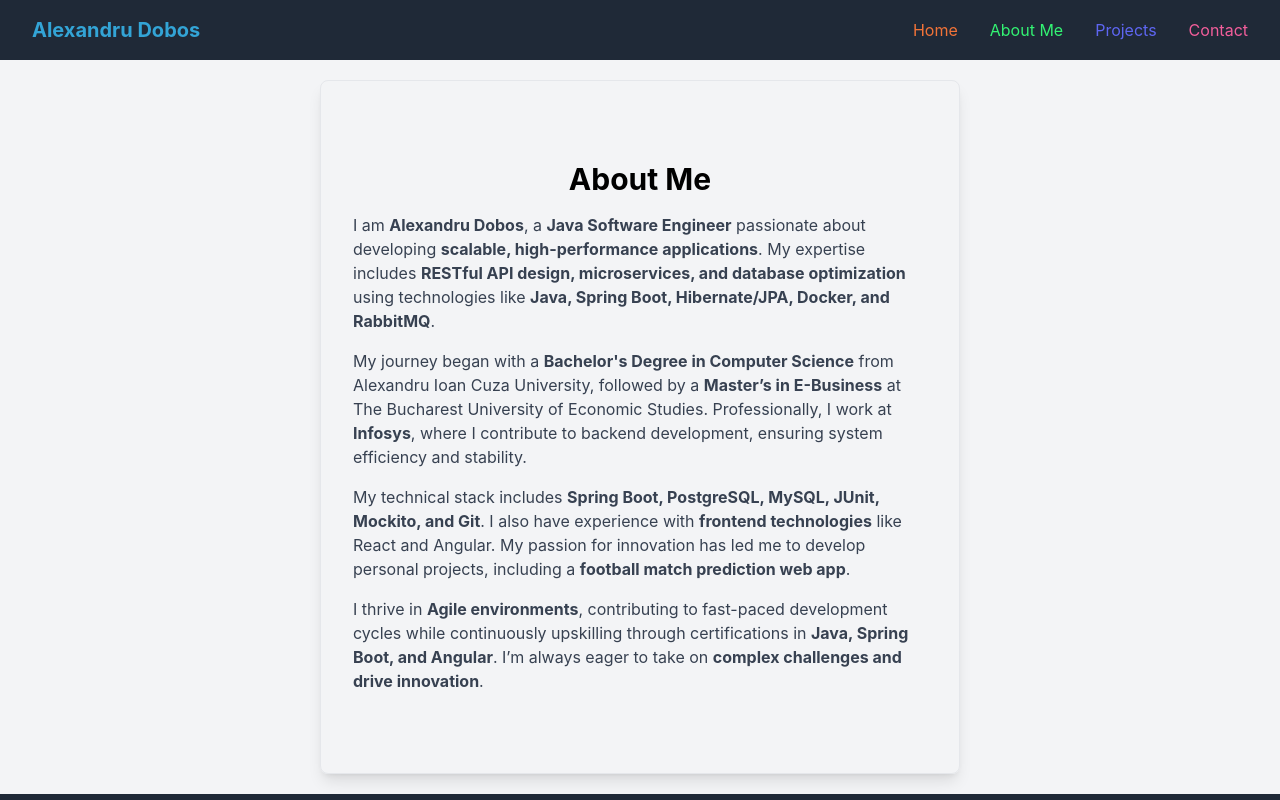
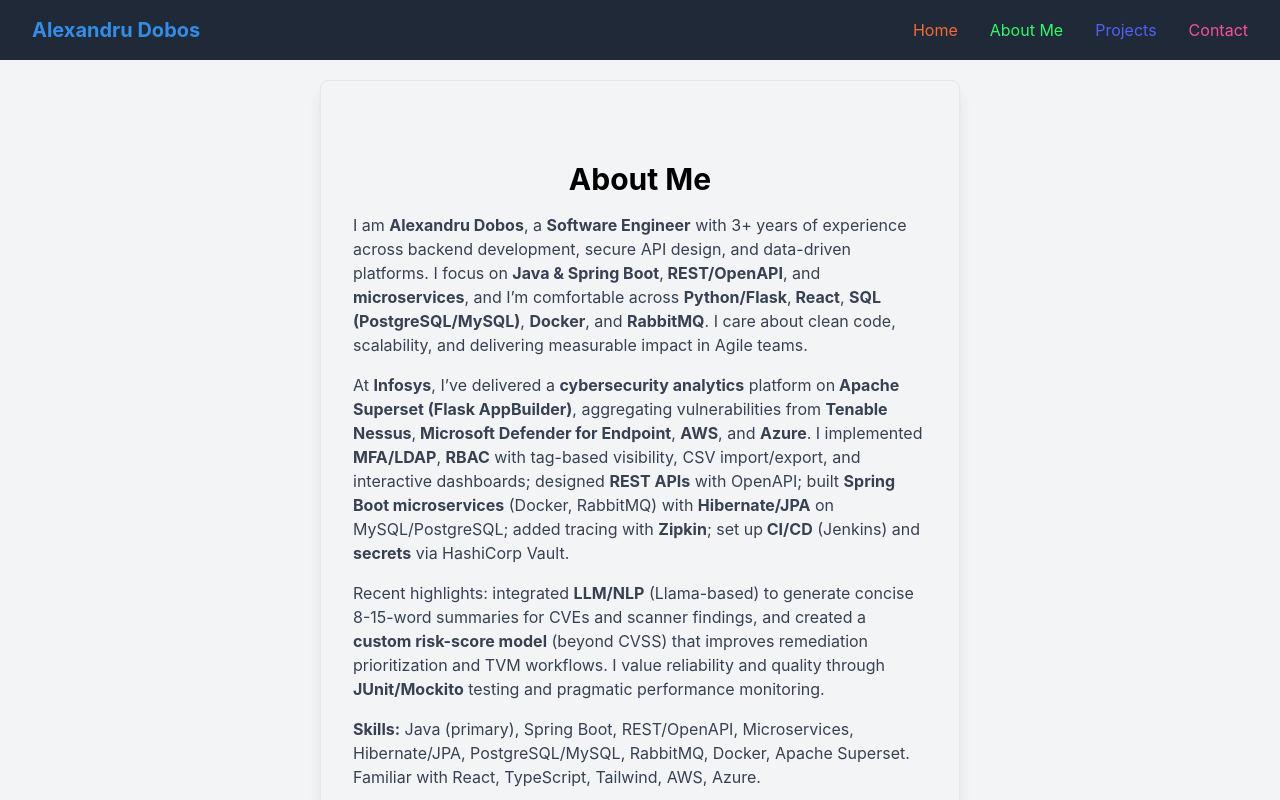
Before and after one commit to AlexandruDobos/personal-portofolio, a React (Create React App) app: page /about in a window 1280 px wide. Shown: the top 800 px of the page. Built offline with nearby package versions, Linux system fonts and the light colour scheme.

Commit message:
feat(portfolio): add Viitorul Răchiteni project card and update About page

```diff
--- a/src/pages/About.jsx
+++ b/src/pages/About.jsx
@@ -4,13 +4,55 @@
   return (
     <section className="container mx-auto py-20 w-full md:w-1/2 px-8 border rounded-lg shadow-lg mt-20 mb-5">
       <h2 className="text-3xl font-bold text-center">About Me</h2>
+
       <motion.p
         className="mt-4 text-gray-700"
         initial={{ opacity: 0, x: -50 }}
         animate={{ opacity: 1, x: 0 }}
         transition={{ duration: 1 }}
       >
-    I am <strong>Alexandru Dobos</strong>, a <strong>Java Software Engineer</strong> passionate about developing <strong>scalable, high-performance applications</strong>. My expertise includes <strong>RESTful API design, microservices, and database optimization</strong> using technologies like <strong>Java, Spring Boot, Hibernate/JPA, Docker, and RabbitMQ</strong>.
+        I am <strong>Alexandru Dobos</strong>, a <strong>Software Engineer</strong> with 3+ years of experience across
+        backend development, secure API design, and data-driven platforms. I focus on <strong>Java &amp; Spring Boot</strong>,
+        <strong> REST/OpenAPI</strong>, and <strong>microservices</strong>, and I’m comfortable across <strong>Python/Flask</strong>,
+        <strong> React</strong>, <strong>SQL (PostgreSQL/MySQL)</strong>, <strong>Docker</strong>, and <strong>RabbitMQ</strong>.
+        I care about clean code, scalability, and delivering measurable impact in Agile teams.
+      </motion.p>
+
+      <motion.p
+        className="mt-4 text-gray-700"
+        initial={{ opacity: 0, x: 50 }}
+        animate={{ opacity: 1, x: 0 }}
+        transition={{ duration: 1 }}
+      >
+        At <strong>Infosys</strong>, I’ve delivered a <strong>cybersecurity analytics</strong> platform on
+        <strong> Apache Superset (Flask AppBuilder)</strong>, aggregating vulnerabilities from <strong>Tenable Nessus</strong>,
+        <strong> Microsoft Defender for Endpoint</strong>, <strong>AWS</strong>, and <strong>Azure</strong>. I implemented
+        <strong> MFA/LDAP</strong>, <strong>RBAC</strong> with tag-based visibility, CSV import/export, and interactive dashboards;
+        designed <strong>REST APIs</strong> with OpenAPI; built <strong>Spring Boot microservices</strong> (Docker, RabbitMQ)
+        with <strong>Hibernate/JPA</strong> on MySQL/PostgreSQL; added tracing with <strong>Zipkin</strong>; set up
+        <strong> CI/CD</strong> (Jenkins) and <strong>secrets</strong> via HashiCorp Vault.
+      </motion.p>
+
+      <motion.p
+        className="mt-4 text-gray-700"
+        initial={{ opacity: 0, x: -50 }}
+        animate={{ opacity: 1, x: 0 }}
+        transition={{ duration: 1 }}
+      >
+        Recent highlights: integrated <strong>LLM/NLP</strong> (Llama-based) to generate concise 8-15-word summaries for CVEs
+        and scanner findings, and created a <strong>custom risk-score model</strong> (beyond CVSS) that improves remediation
+        prioritization and TVM workflows. I value reliability and quality through <strong>JUnit/Mockito</strong> testing and
+        pragmatic performance monitoring.
+      </motion.p>
+
+      <motion.p
+        className="mt-4 text-gray-700"
+        initial={{ opacity: 0, x: 50 }}
+        animate={{ opacity: 1, x: 0 }}
+        transition={{ duration: 1 }}
+      >
+        <strong>Skills:</strong> Java (primary), Spring Boot, REST/OpenAPI, Microservices, Hibernate/JPA,
+        PostgreSQL/MySQL, RabbitMQ, Docker, Apache Superset. Familiar with React, TypeScript, Tailwind, AWS, Azure.
       </motion.p>
       <motion.p
         className="mt-4 text-gray-700"
@@ -18,26 +60,9 @@
         animate={{ opacity: 1, x: 0 }}
         transition={{ duration: 1 }}
       >
-    My journey began with a <strong>Bachelor's Degree in Computer Science</strong> from Alexandru Ioan Cuza University, followed by a <strong>Master’s in E-Business</strong> at The Bucharest University of Economic Studies. Professionally, I work at <strong>Infosys</strong>, where I contribute to backend development, ensuring system efficiency and stability.
-  </motion.p>
-  <motion.p
-    className="mt-4 text-gray-700"
-    initial={{ opacity: 0, x: -50 }}
-    animate={{ opacity: 1, x: 0 }}
-    transition={{ duration: 1 }}
-  >
-    My technical stack includes <strong>Spring Boot, PostgreSQL, MySQL, JUnit, Mockito, and Git</strong>. I also have experience with <strong>frontend technologies</strong> like React and Angular. My passion for innovation has led me to develop personal projects, including a <strong>football match prediction web app</strong>.
-  </motion.p>
-  <motion.p
-    className="mt-4 text-gray-700"
-    initial={{ opacity: 0, x: 50 }}
-    animate={{ opacity: 1, x: 0 }}
-    transition={{ duration: 1 }}
-  >
-    I thrive in <strong>Agile environments</strong>, contributing to fast-paced development cycles while continuously upskilling through certifications in <strong>Java, Spring Boot, and Angular</strong>. I’m always eager to take on <strong>complex challenges and drive innovation</strong>.
+        <strong> Education:</strong> M.Sc. E-Business (2022–2024, ASE Bucharest) and B.Sc. Computer Science (2019–2022, UAIC Iași).
       </motion.p>
     </section>
-
   );
 }
 
--- a/src/pages/Home.jsx
+++ b/src/pages/Home.jsx
@@ -65,7 +65,7 @@
             animate={{ opacity: 1, x: 0 }}
             transition={{ duration: 1 }}
           >
-            Java Software Engineer | React & Spring Boot Enthusiast | Problem Solver
+            Software Engineer | React & Spring Boot Enthusiast | Problem Solver
           </motion.p>
           <motion.p
             className="mt-2 text-gray-600"
@@ -73,7 +73,7 @@
             animate={{ opacity: 1, x: 0 }}
             transition={{ duration: 1 }}
           >
-            I'm a passionate Java Software Engineer with a strong focus on clean code, scalable architectures, and microservices development. With hands-on experience in Java, Spring Boot, RESTful APIs, Docker, and RabbitMQ, I specialize in designing and optimizing backend systems that power high-performance applications.
+            I'm a passionate Software Engineer with a strong focus on clean code, scalable architectures, and microservices development. With hands-on experience in Java, Spring Boot, RESTful APIs, Docker, and RabbitMQ, I specialize in designing and optimizing backend systems that power high-performance applications.
 
             My expertise includes building robust microservices, enhancing database efficiency with Hibernate/JPA, and ensuring system stability through performance monitoring. I thrive in Agile environments, contributing to cutting-edge projects while continuously upskilling with the latest technologies.
 
--- a/src/pages/Projects.jsx
+++ b/src/pages/Projects.jsx
@@ -8,29 +8,42 @@
 
   const projects = [
     {
+      title: 'Viitorul Răchiteni',
+      shortDescription: 'Community site for a local football club: news, fixtures, players, donations.',
+      longDescription:
+        'A full-stack community platform for ACS Viitorul Răchiteni: news, fixtures, player profiles, per-match stats, donations, and an admin panel. Stack: React + Tailwind (frontend), Spring Boot (backend), PostgreSQL, Docker/NGINX, Cloudflare (R2/DNS/CDN). Includes JWT auth, role-based access, and secure media delivery via R2 presigned URLs.',
+      image: '/viitorulRachiteniLogo.png',
+      // Înlocuiește cu repo-ul GitHub când e public
+      github: 'https://github.com/AlexandruDobos/viitorul-rachiteni',
+      youtube: '#',
+    },
+    {
       title: 'KickerConnect',
       shortDescription: 'A mobile app for football enthusiasts to organize and join matches.',
-      longDescription: 'KickerConnect is a mobile application designed for football enthusiasts to connect, organize games, and foster a community centered around the sport. Built using modern technologies, it bridges the gap between individuals looking to play and enjoy football. Features include user registration, group event management, and a user-friendly interface. The app is developed using React Native for the frontend, Spring Boot with Java for the backend, and MySQL for data storage.',
+      longDescription:
+        'KickerConnect is a mobile application designed for football enthusiasts to connect, organize games, and foster a community centered around the sport. Built using modern technologies, it bridges the gap between individuals looking to play and enjoy football. Features include user registration, group event management, and a user-friendly interface. The app is developed using React Native for the frontend, Spring Boot with Java for the backend, and MySQL for data storage.',
       image: '/kickerConnectLogo.png',
       github: 'https://github.com/AlexandruDobos/kickerconnect',
-      youtube: 'https://youtu.be/YurZ7IWYxs0'
+      youtube: 'https://youtu.be/YurZ7IWYxs0',
     },
     {
       title: 'SQL Game',
       shortDescription: 'An interactive game for learning and practicing SQL queries.',
-      longDescription: 'SQL Game is a web application designed to help users practice and improve their database query skills. It is suitable for beginners and experienced users who want to refresh their SQL knowledge. The platform includes different difficulty levels, theoretical and practical questions, and a reward-based system where users earn points for correct answers. The application is built using PHP and MySQL for the backend, with a React-based frontend.',
+      longDescription:
+        'SQL Game is a web application designed to help users practice and improve their database query skills. It is suitable for beginners and experienced users who want to refresh their SQL knowledge. The platform includes different difficulty levels, theoretical and practical questions, and a reward-based system where users earn points for correct answers. The application is built using PHP and MySQL for the backend, with a React-based frontend.',
       image: '/sqlGameLogo.png',
       github: 'https://github.com/AlexandruDobos/SQL-Game',
-      youtube: 'https://www.youtube.com/watch?v=GB0d3855X4Y'
+      youtube: 'https://www.youtube.com/watch?v=GB0d3855X4Y',
     },
     {
       title: 'Football Matches - Prediction App',
       shortDescription: 'A web app for viewing football matches and making predictions.',
-      longDescription: 'Football Matches - Prediction App is a web-based platform that allows users to view football matches, add predictions, and analyze match statistics. The app integrates data from the Football API Sports and provides features such as match viewer, custom predictions, bet ticket management, and an admin panel for result validation. The backend is powered by Node.js, while the frontend is built with React.',
+      longDescription:
+        'Football Matches - Prediction App is a web-based platform that allows users to view football matches, add predictions, and analyze match statistics. The app integrates data from the Football API Sports and provides features such as match viewer, custom predictions, bet ticket management, and an admin panel for result validation. The backend is powered by Node.js, while the frontend is built with React.',
       image: '/footballPredictionLogo.jpg',
       github: 'https://github.com/AlexandruDobos/football-matches',
-      youtube: '#'
-    }
+      youtube: '#',
+    },
   ];
 
   return (
@@ -50,13 +63,31 @@
             >
               <XMarkIcon className="h-6 w-6" />
             </button>
-            <img src={projects[expandedProject].image} alt={projects[expandedProject].title} className="w-full h-auto max-h-96 object-contain rounded-lg mb-4" />
+            <img
+              src={projects[expandedProject].image}
+              alt={projects[expandedProject].title}
+              className="w-full h-auto max-h-96 object-contain rounded-lg mb-4"
+            />
             <h3 className="text-lg font-bold">{projects[expandedProject].title}</h3>
             <p className="mt-2 text-gray-600">{projects[expandedProject].shortDescription}</p>
             <p className="mt-2 text-gray-700">{projects[expandedProject].longDescription}</p>
-            <a href={projects[expandedProject].github} target="_blank" rel="noopener noreferrer" className="mt-4 text-blue-500 underline">GitHub Project</a>
+            <a
+              href={projects[expandedProject].github}
+              target="_blank"
+              rel="noopener noreferrer"
+              className="mt-4 text-blue-500 underline"
+            >
+              GitHub Project
+            </a>
             {projects[expandedProject].youtube !== '#' && (
-              <a href={projects[expandedProject].youtube} target="_blank" rel="noopener noreferrer" className="mt-4 text-red-500 underline">YouTube Presentation</a>
+              <a
+                href={projects[expandedProject].youtube}
+                target="_blank"
+                rel="noopener noreferrer"
+                className="mt-4 text-red-500 underline"
+              >
+                YouTube Presentation
+              </a>
             )}
           </motion.div>
         ) : (
@@ -65,7 +96,7 @@
               <ProjectCard
                 key={index}
                 project={project}
-                index={index} // Pasăm indexul pentru întârzierea animației
+                index={index}
                 onExpand={() => setExpandedProject(index)}
               />
             ))}
```
Also changed, not shown: public/viitorulRachiteniLogo.png (added). Lines whose indentation alone changed are shown as unchanged.
